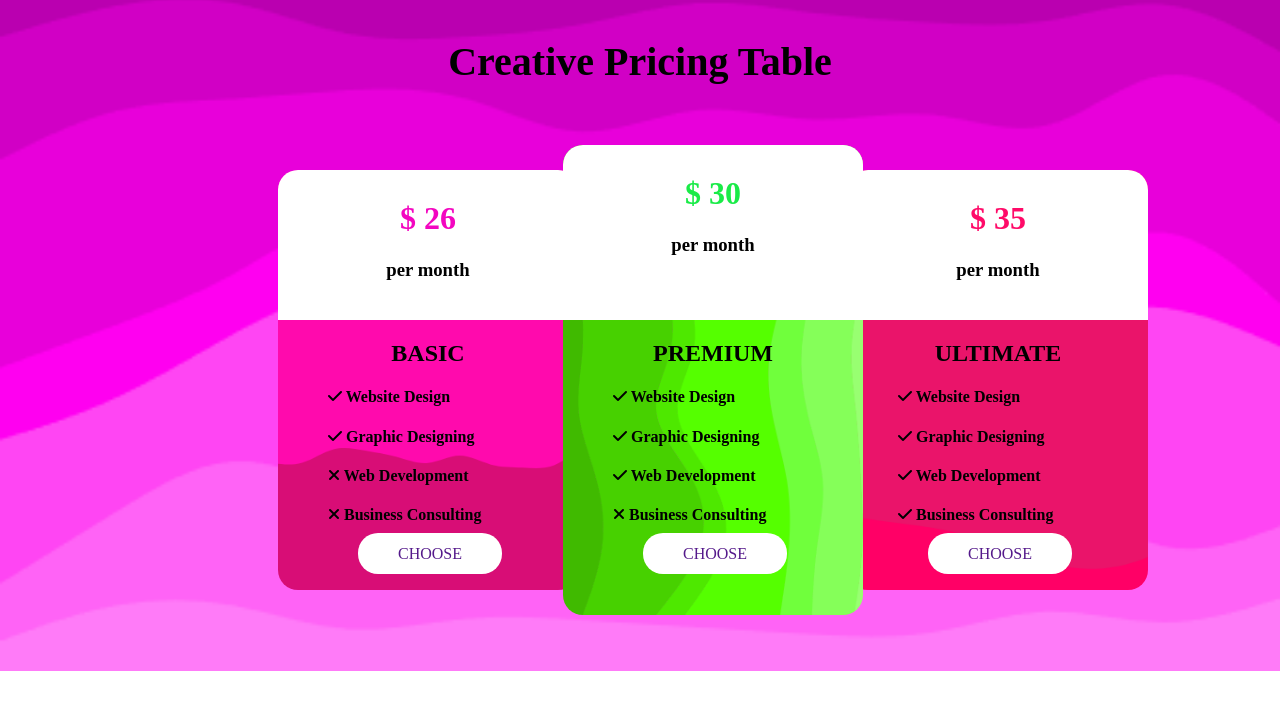
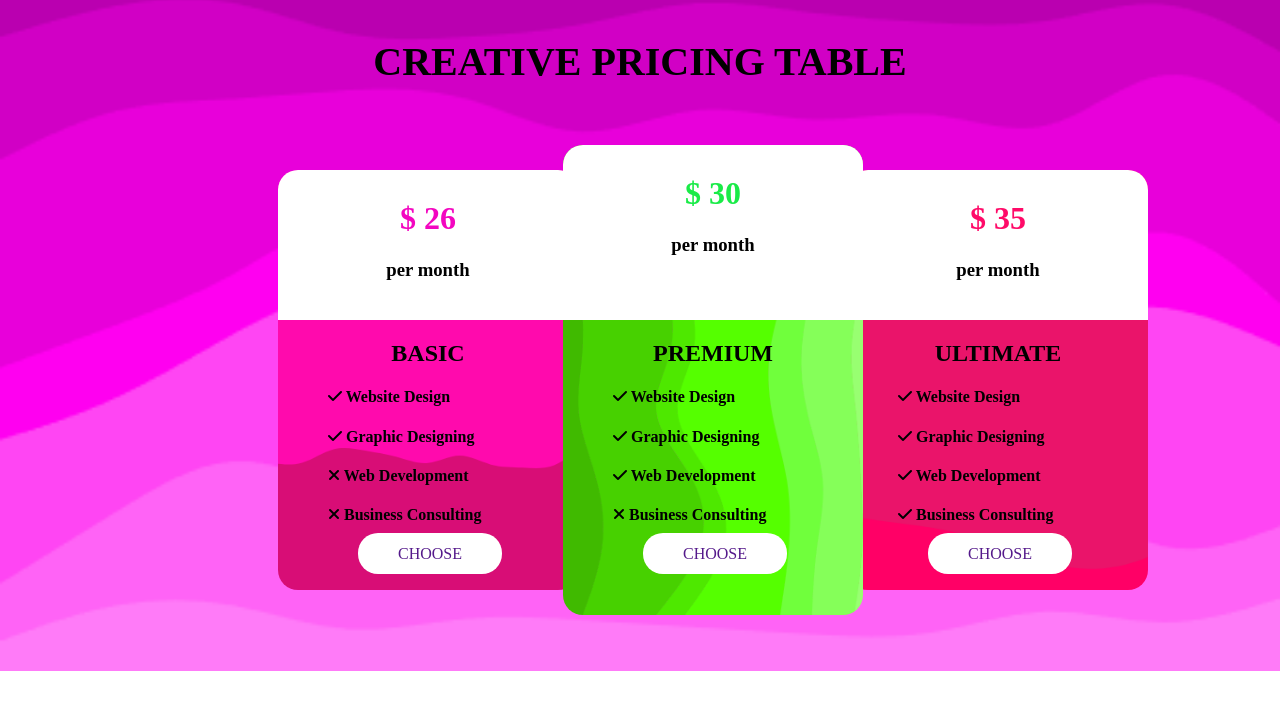
Before and after one commit to Dhanush590/CreativePricingTable, a plain HTML site: page index.html in a window 1280 px wide. Drawn offline with Linux system fonts and the light colour scheme.

Commit message:
Update index.html

```diff
--- a/index.html
+++ b/index.html
@@ -147,7 +147,8 @@
 
 <body>
     <div class="topmani">
-        <h1>Creative Pricing Table</h1>
+        <h1>CREATIVE PRICING TABLE</h1>
+
     </div>
     <div class="head">
         <div class="right">
```
